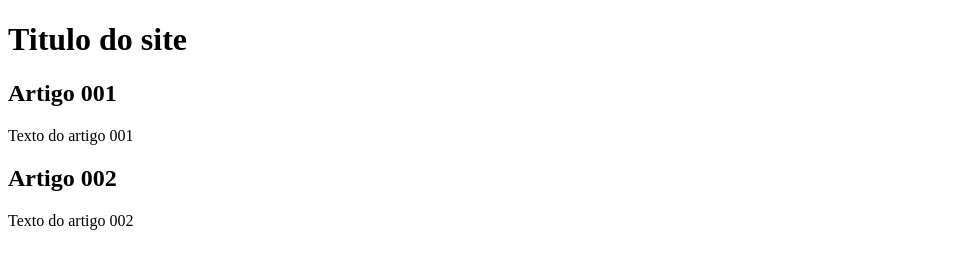
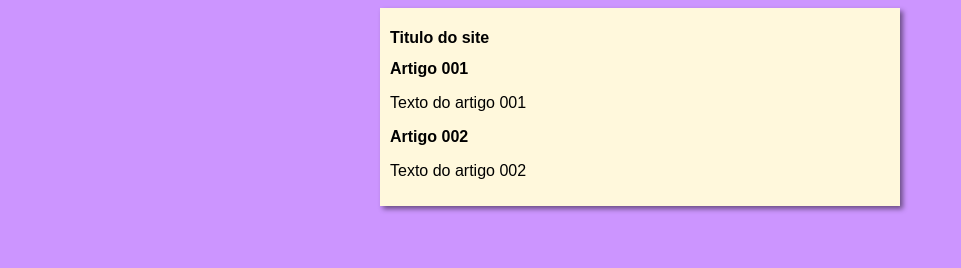
Before and after one commit to uislancruz/projeto-site, a plain HTML site: page index.html in a window 1280 px wide. Shown: the whole page, without its empty margins (0-961 px from the left). Drawn offline with Linux system fonts and the light colour scheme.

Commit message:
Iniciei o Design

```diff
--- /dev/null
+++ b/estilos/style.css
@@ -0,0 +1,16 @@
+*{
+    font-family: Arial, Helvetica, sans-serif;
+    font-size: 16px;
+}
+
+body{
+    background-color: rgb(204, 149, 255);
+}
+
+main{
+    background-color: cornsilk;
+    width: 500px;
+    margin: auto;
+    padding: 10px;
+    box-shadow: 3px 3px 5px rgba(0, 0, 0, 0.473);
+}
--- a/index.html
+++ b/index.html
@@ -5,6 +5,7 @@
     <meta http-equiv="X-UA-Compatible" content="IE=edge">
     <meta name="viewport" content="width=device-width, initial-scale=1.0">
     <title>Titulo do site</title>
+    <link rel="stylesheet" href="estilos/style.css">
 </head>
 <body>
     <main>
```
